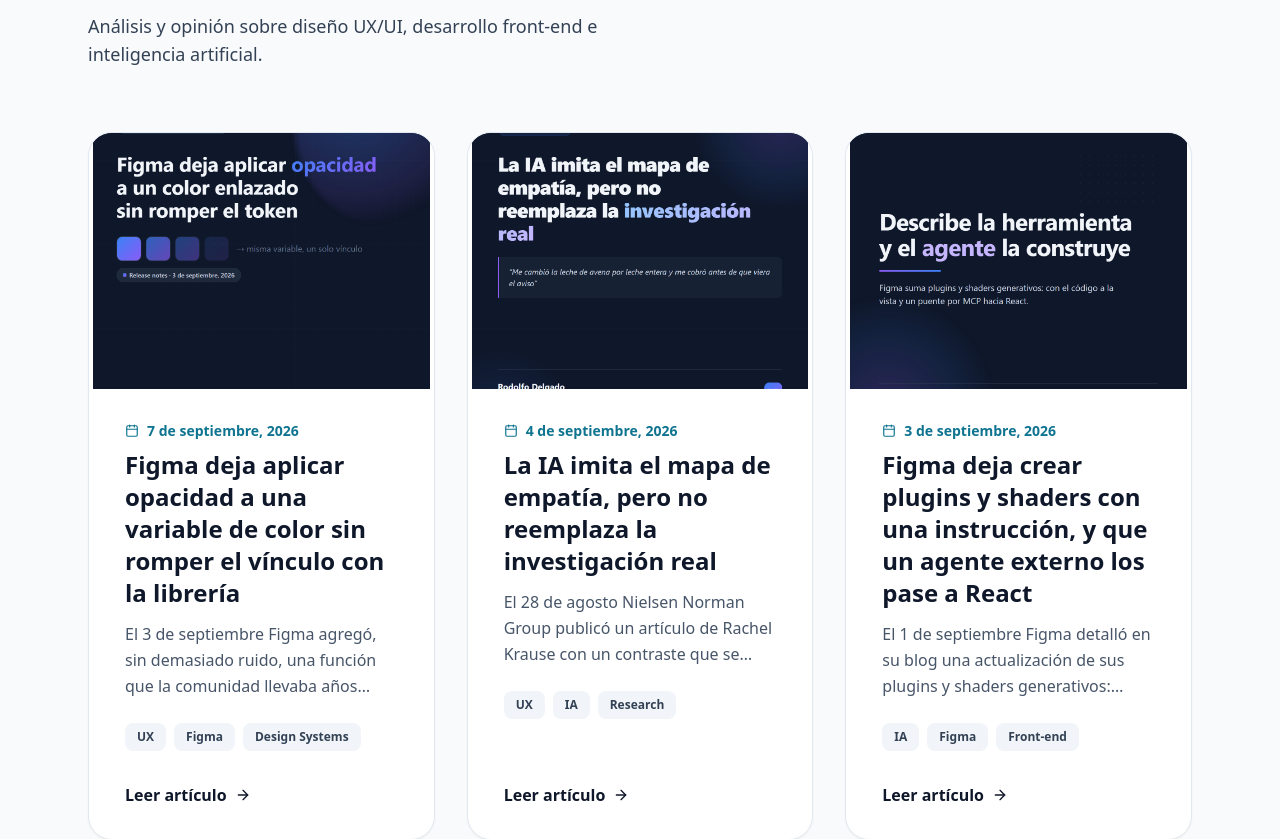
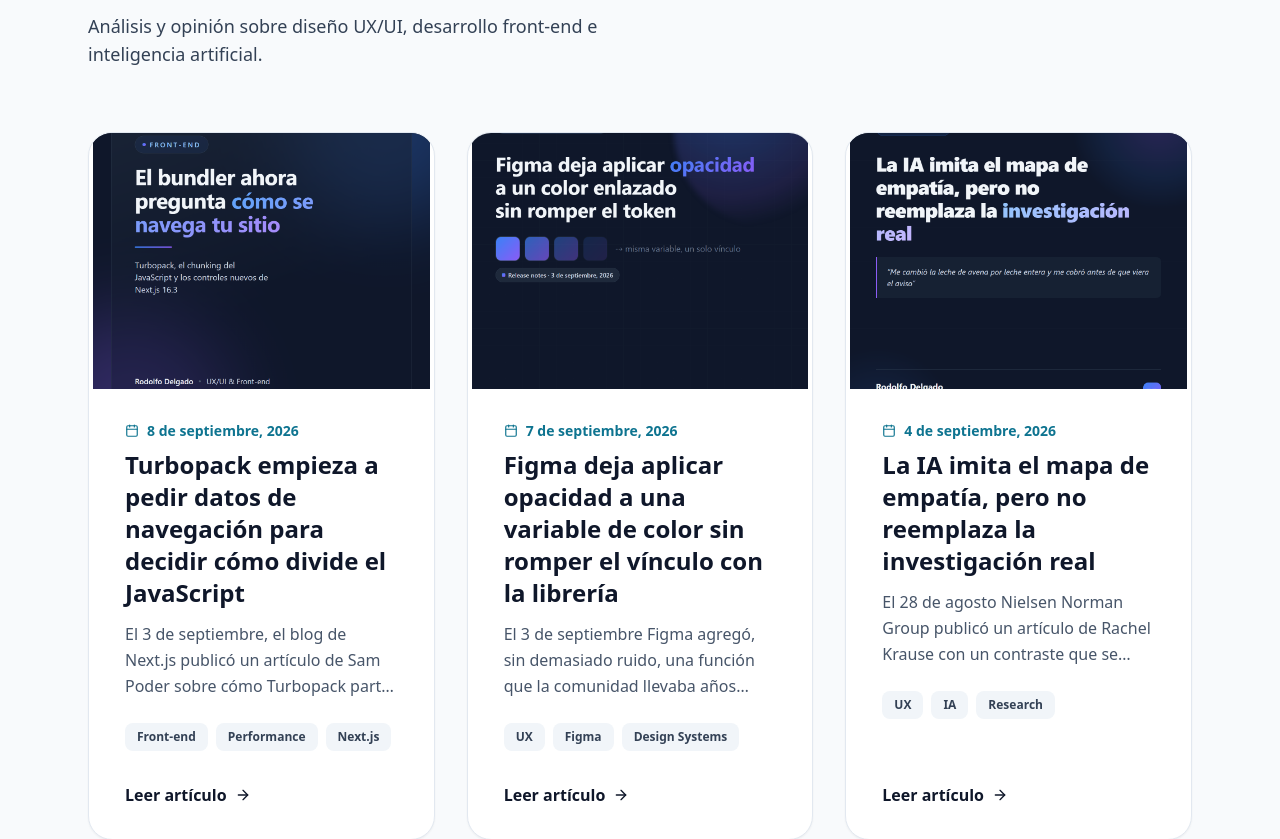
Before and after one commit to rododelgado-collab/portafolio-ux-frontend, a React (Vite) app: page / in a window 1280 px wide. Shown: the part 3740-4579 px from the top of the page. Built offline with nearby package versions, Linux system fonts and the light colour scheme; no server answers.

Commit message:
feat: agregar post al blog: Turbopack empieza a pedir datos de navegación para dividir el JS

```diff
--- a/src/data/blogPosts.ts
+++ b/src/data/blogPosts.ts
@@ -1,6 +1,32 @@
 import type { BlogPost } from '../types'
 
 export const blogPosts: BlogPost[] = [
+  {
+    id: 'turbopack-datos-navegacion-dividir-javascript',
+    title: 'Turbopack empieza a pedir datos de navegación para decidir cómo divide el JavaScript',
+    date: '2026-09-08',
+    dateLabel: '8 de septiembre, 2026',
+    tags: ['Front-end', 'Performance', 'Next.js'],
+    excerpt:
+      'El 3 de septiembre, el blog de Next.js publicó un artículo de Sam Poder sobre cómo Turbopack parte el JavaScript en fragmentos y qué controles nuevos, todavía experimentales, llegan en la versión 16.3. Entre ellos hay opciones que se afinan con datos de cómo la gente recorre el sitio: la tasa de rebote, las rutas críticas, los grupos de rutas que se visitan juntas. Repaso por qué ese cruce entre análisis de recorrido y configuración del build me llama la atención, y por qué conviene mirar estas funciones con calma.',
+    content: [
+      'El 3 de septiembre de 2026, el blog de Next.js publicó un artículo firmado por Sam Poder, que trabajó en estas funciones durante una pasantía de verano en el equipo de Turbopack. El tema es uno de los menos vistosos y más determinantes del rendimiento web: cómo se decide qué código JavaScript termina en qué archivo, lo que en la jerga del empaquetador se llama chunking, dividir en fragmentos.',
+      'Conviene entender por qué esto es un problema y no una decisión obvia. Si toda la aplicación va en un solo fragmento, cada navegación después de la primera es un acierto de caché y se siente rápida, pero abrir una página con poco JavaScript igual obliga a descargar el de todas las demás. Si se genera un fragmento por página, cada una queda liviana, pero el código compartido, un pie de página que aparece en todas, se descarga una vez por cada página visitada. Y si cada módulo tuviera su propio fragmento, no se enviaría nada de más, pero serían cientos de peticiones diminutas, cada una con su costo, y la compresión funciona peor con muchos archivos chicos. El punto óptimo está en algún lugar del medio.',
+      'La estrategia de Turbopack es fusionar fragmentos pequeños en otros más grandes, y la parte difícil es decidir cuáles y cuándo esa fusión conviene. Para eso introduce la idea de grupo de fragmentos, el conjunto de archivos que se cargan juntos para una ruta, y solo fusiona fragmentos dentro de un mismo grupo. Al ponderar si una fusión vale la pena, hace una suposición sobre cómo se recorre el sitio: estima que dos de cada tres sesiones son de una sola página y una de cada tres implica dos o más. Ese 0,67 es un promedio razonable, no una verdad sobre ningún sitio concreto.',
+      'El propio artículo muestra el balance con números medidos sobre nextjs.org. Sin fusionar nada, una serie de navegaciones sumó 561,6 KiB en 96 peticiones. Con los valores por defecto, 554,8 KiB en 38 peticiones. Fusionando todo dentro de cada grupo, 610 KiB en 15 peticiones. Es decir, los valores por defecto recortan las peticiones a menos de la mitad enviando incluso algo menos de código, mientras que la fusión máxima baja más las peticiones pero termina enviando un 10% más de código en total. Cuál gana depende de cuánto navega la gente, y eso el empaquetador no lo sabe en el momento del build.',
+      'La primera función nueva ataca justamente ese punto ciego. Con la opción experimental generateComponentChunks activada en la configuración, Turbopack emite versiones sin fusionar de los fragmentos junto a las fusionadas, y en tiempo de ejecución elige la opción más barata: el fragmento fusionado o solo las piezas que al visitante le faltan. Funciona en ambos sentidos, y el equipo está probando además la directiva only-if-cached para extender esa lógica a quien vuelve al sitio más tarde. Es la parte que la decisión de build no podía resolver sola, resuelta en el cliente.',
+      'La segunda función es la que más me interesa. Bajo la clave experimental turbopackChunking, ahora se pueden ajustar las suposiciones del algoritmo con tres parámetros. firstPageLoadPriority mueve el peso entre el caso de una página y el de dos; un valor más alto prioriza una primera carga rápida a costa de la navegación posterior, y el artículo sugiere partir de la tasa de rebote del sitio. priorityRoutes es una lista de rutas cuya velocidad de carga importa más, donde la fusión se aplica de forma más agresiva. Y clusters agrupa rutas que suelen visitarse juntas, definidas con expresiones regulares, para fusionar con más soltura los fragmentos que comparten.',
+      'Vengo del cruce entre diseño y desarrollo front-end, y de años de investigación aplicada a banca y fintech, primero en Sermaluc con la app de Banco Estado y después en ManpowerGroup con la app de Tarjeta Líder, donde parte de mi trabajo era medir si un cambio movía la aguja en conversión. En qué página aterriza la gente y desde cuál se va, qué rutas se recorren en la misma sesión, cuál es la tasa de rebote de cada pantalla: ese análisis de recorrido siempre fue insumo de decisiones de diseño, de arquitectura de información y de optimización de conversión. Que ahora el mismo dato sea también una entrada de la configuración del empaquetador me parece un cruce nuevo. Dos disciplinas que compartían poco terminan pidiendo la misma información.',
+      'Hay un tercer grupo de cambios, más directo, sobre enviar menos código de entrada: turbopackCjsTreeShaking elimina imports y exports sin usar en módulos CommonJS, algo que antes solo se hacía con módulos ESM; turbopackSharedRuntime reemplaza el runtime por página por uno solo compartido, y según el artículo ahorra una petición bloqueante y unos 10 KB de JavaScript en el cliente en cada navegación posterior a la primera; y el runtime por defecto dejó de incluir código de WebAssembly y Web Workers salvo que se detecte que la aplicación los usa. Varias de estas opciones pasarán a estar activas por defecto en una versión futura.',
+      'Conviene mirar el anuncio con contexto. Es Vercel comunicando mejoras de su propio empaquetador, todas las funciones nuevas son experimentales y opcionales, y los números provienen de un solo sitio, nextjs.org, recorrido con una secuencia de navegación elegida a mano, no de una medición amplia. El propio texto lo enmarca como trabajo de una pasantía que sigue en curso. Y hay un matiz importante para quien se entusiasme con los parámetros nuevos: los valores por defecto ya hacen la mayor parte del trabajo, y activar la fusión máxima sin datos reales de navegación es exactamente el escenario que en las pruebas terminó enviando un 10% más de código.',
+      'La pregunta que me deja, pensando en los productos que ayudo a diseñar, es si tenemos a mano los datos de recorrido de nuestro propio sitio cuando llega el momento de configurar el proyecto, o si esa información sigue viviendo solo en un panel de analítica que nadie abre cuando toca decidir cómo se empaqueta el front-end.',
+    ],
+    image: '/blog/turbopack-datos-navegacion-dividir-javascript.png',
+    imageAlt:
+      'Tarjeta del artículo: el bundler ahora pregunta cómo se navega tu sitio, sobre Turbopack, el chunking del JavaScript y los controles nuevos de Next.js 16.3',
+    sourceUrl: 'https://nextjs.org/blog/turbopack-chunking',
+    sourceLabel: 'Next.js Blog — Sam Poder',
+  },
   {
     id: 'figma-opacidad-variable-color-sin-romper-vinculo',
     title: 'Figma deja aplicar opacidad a una variable de color sin romper el vínculo con la librería',
```
Also changed, not shown: public/blog/turbopack-datos-navegacion-dividir-javascript.png (added), 1 other file (tests, documents, lock files or other folders).
